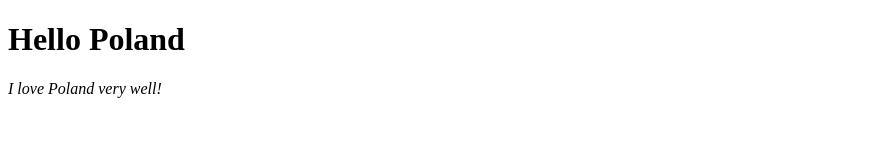
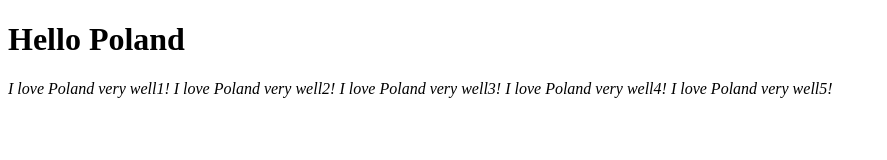
Before and after one commit to Gamali/site, a plain HTML site: page index.html in a window 1280 px wide. Shown: the whole page, without its empty margins (0-887 px from the left). Drawn offline with Linux system fonts and the light colour scheme.

Commit message:
ISS53: have finished love-sector

```diff
--- a/index.html
+++ b/index.html
@@ -6,6 +6,10 @@
 </head>
 <body>
 	<h1>Hello Poland</h1>
-	<i>I love Poland very well!</i>
+	<i>I love Poland very well1!</i>
+	<i>I love Poland very well2!</i>
+	<i>I love Poland very well3!</i>
+	<i>I love Poland very well4!</i>
+	<i>I love Poland very well5!</i>
 </body>
 </html>
```
